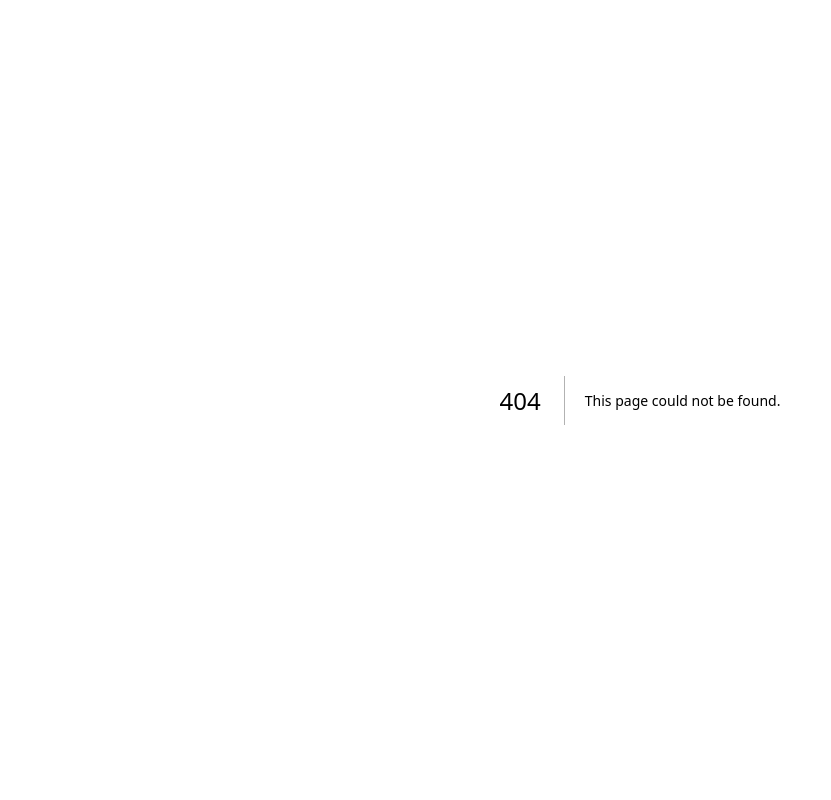
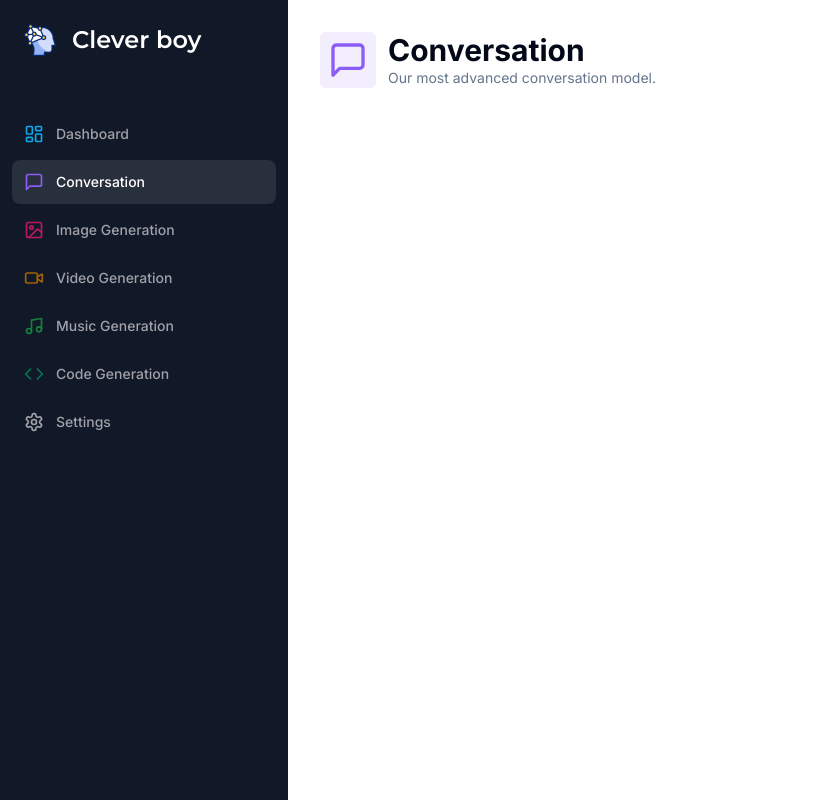
Before and after one commit to Rim4i4ok/ai-question-saas, a Next.js app: page /conversation in a window 1280 px wide. Before the commit this address had no page. Shown: the whole page, without its empty margins (0-831 px from the left). Built offline with nearby package versions, Linux system fonts and the light colour scheme.

Commit message:
adding heading component

```diff
--- /dev/null
+++ b/app/(dashboard)/(routes)/conversation/page.tsx
@@ -0,0 +1,19 @@
+import { MessageSquare } from "lucide-react";
+
+import Heading from "@/components/heading";
+
+function ConversationPage() {
+  return (
+    <div>
+      <Heading
+        title="Conversation"
+        description="Our most advanced conversation model."
+        icon={MessageSquare}
+        iconColor="text-violet-500"
+        bgColor="bg-violet-500/10"
+      />
+    </div>
+  );
+}
+
+export default ConversationPage;
--- /dev/null
+++ b/components/heading.tsx
@@ -0,0 +1,33 @@
+import { LucideIcon } from "lucide-react";
+
+import { cn } from "@/lib/utils";
+
+type HeadingProps = {
+  title: string;
+  description: string;
+  icon: LucideIcon;
+  iconColor?: string;
+  bgColor?: string;
+};
+
+function Heading({
+  title,
+  description,
+  icon: Icon,
+  iconColor,
+  bgColor,
+}: HeadingProps) {
+  return (
+    <div className="mb-8 flex items-center gap-x-3 px-4 lg:px-8">
+      <div className={cn("w-fit rounded-md p-2", bgColor)}>
+        <Icon className={cn("h-10 w-10", iconColor)} />
+      </div>
+      <div>
+        <div className="text-3xl font-bold">{title}</div>
+        <div className="text-sm text-muted-foreground">{description}</div>
+      </div>
+    </div>
+  );
+}
+
+export default Heading;
```
